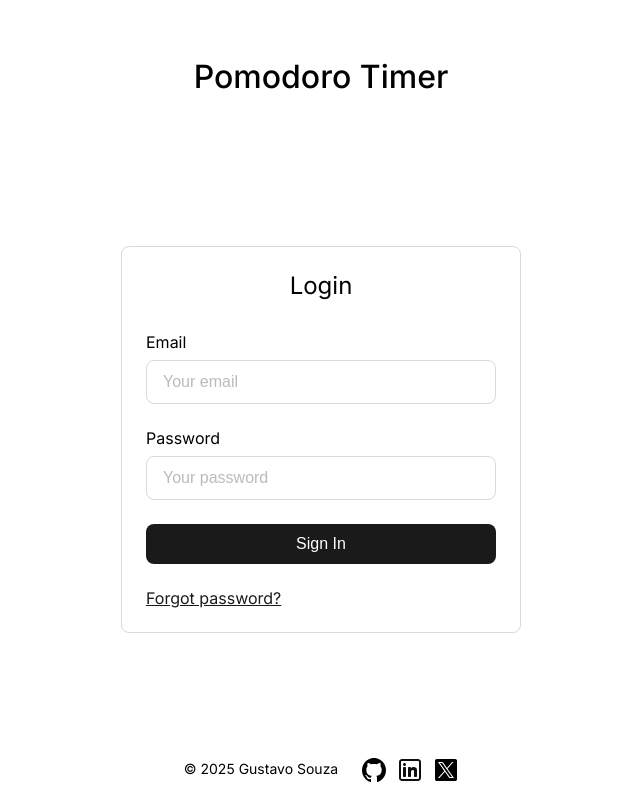
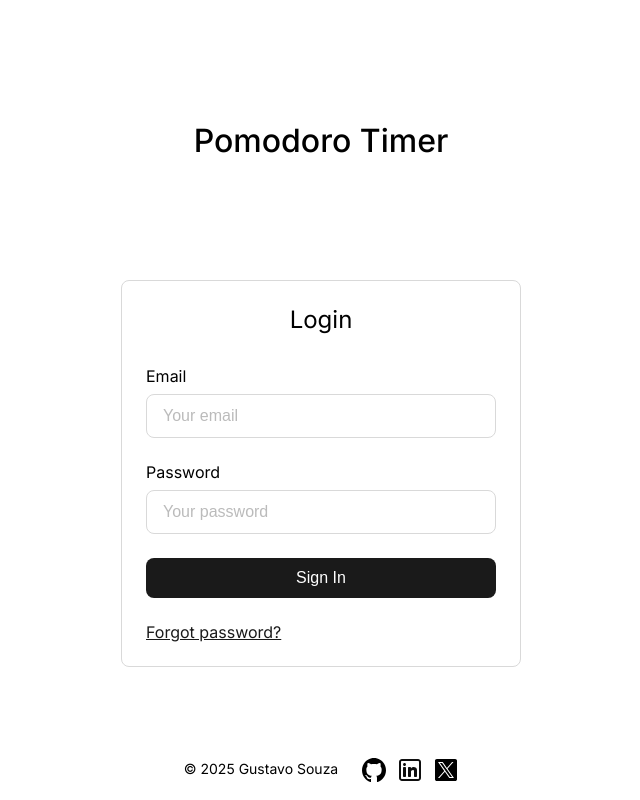
Before and after one commit to GustavoSouza123/pomodoro-timer, an Angular app: page /login in a window 1280 px wide. Shown: the whole page, without its empty margins (319-959 px from the left). Built offline with nearby package versions, Linux system fonts and the light colour scheme.

Commit message:
style fixes

```diff
--- a/src/_base.scss
+++ b/src/_base.scss
@@ -15,8 +15,8 @@ $color-terciary: #aaaaaa;
 $color-placeholder: #bbbbbb;
 $scrollbar: #ccc;
 $scrollbar-hover: #aaa;
-$input-edit-hover: #f3f3f3;
-$input-edit-focus: #e3e3e3;
+$input-edit-hover: #fafafa;
+$input-edit-focus: #f3f3f3;
 
 * {
   margin: 0;
--- a/src/app/login/login.component.scss
+++ b/src/app/login/login.component.scss
@@ -4,12 +4,15 @@
 .content {
   @include mixins.align-center();
   flex-direction: column;
-  gap: 150px;
+	justify-content: flex-start;
+  // gap: 150px;
   width: 100%;
   height: 100vh;
   padding-bottom: calc(60px + 50px);
 
   & > .title {
+		@include mixins.align-center();
+		height: 280px;
     font-size: 32px;
     font-weight: 500;
   }
--- a/src/app/login/login.component.ts
+++ b/src/app/login/login.component.ts
@@ -4,8 +4,6 @@ import { Component } from '@angular/core';
   selector: 'app-login',
   imports: [],
   templateUrl: './login.component.html',
-  styleUrl: './login.component.scss'
+  styleUrl: './login.component.scss',
 })
-export class LoginComponent {
-
-}
+export class LoginComponent {}
--- a/src/app/title/title.component.html
+++ b/src/app/title/title.component.html
@@ -35,7 +35,7 @@
           </g>
         </svg>
       </div>
-      <div class="edit" (click)="onEditClick()">
+      <div class="edit" [ngClass]="{ active: edit }" (click)="onEditClick()">
         <svg width="800px" height="800px" viewBox="0 0 24 24" fill="none">
           <title>Edit task</title>
           <path
--- a/src/app/title/title.component.scss
+++ b/src/app/title/title.component.scss
@@ -28,7 +28,8 @@
         border-radius: 6px;
         cursor: pointer;
 
-        &:hover {
+        &:hover,
+				&.active {
           background: base.$hover-primary;
         }
 
```
